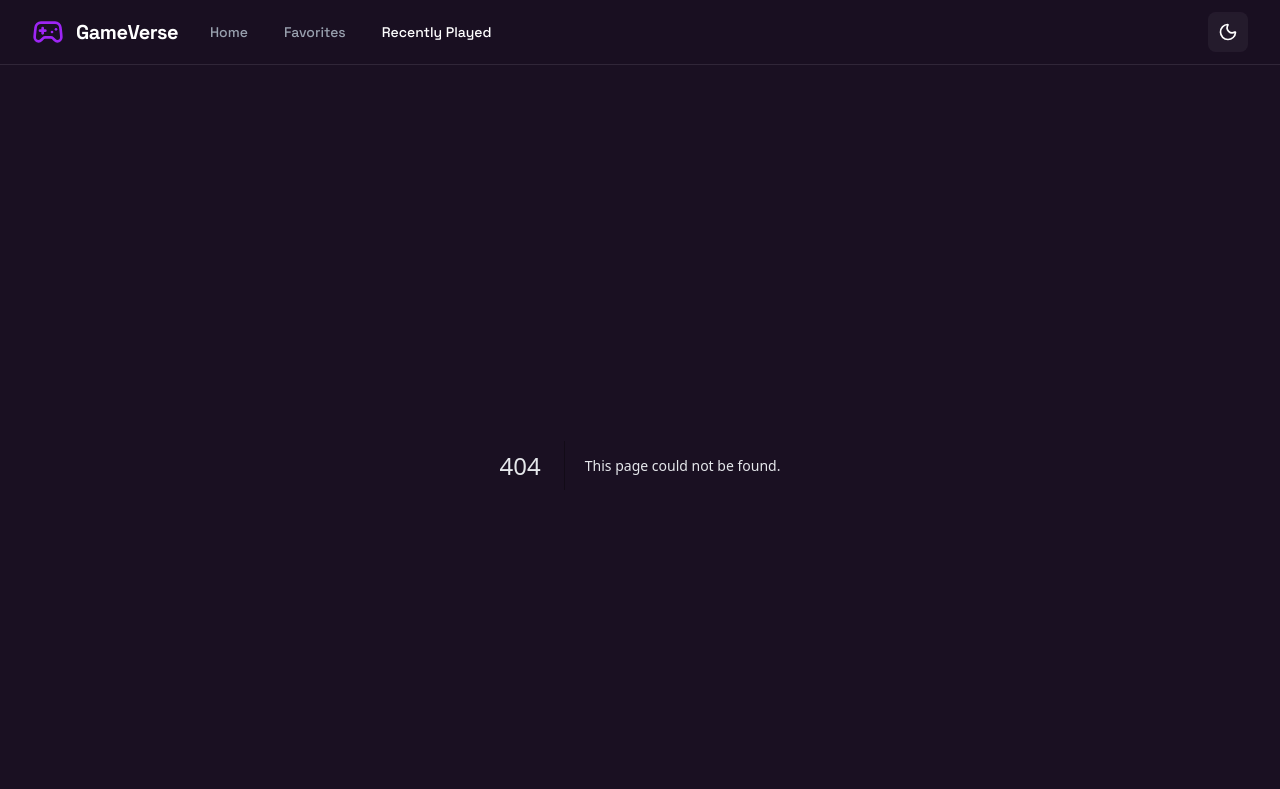
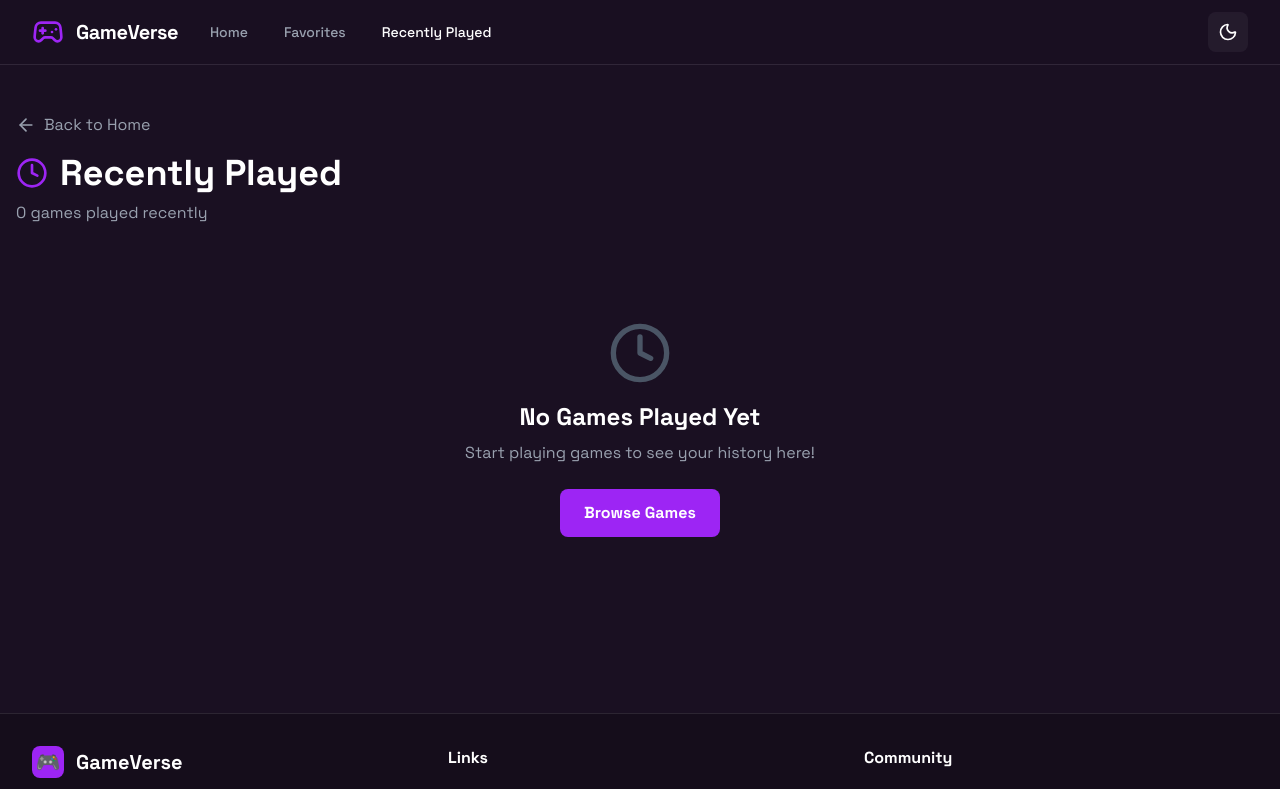
Before and after one commit to BasmalaAyman4/Surge-Task, a Next.js app: page /recently-played in a window 1280 px wide. Before the commit this address had no page. Shown: the top 789 px of the page. Built offline with nearby package versions, Linux system fonts and the light colour scheme.

Commit message:
add recently played page with game history , add back navigation to home page , integrate with zustand recently played state

```diff
--- /dev/null
+++ b/app/recently-played/page.tsx
@@ -0,0 +1,68 @@
+'use client';
+
+import { GameCard } from '@/components/GameCard';
+import { GAMES } from '@/lib/games';
+import { useGameStore } from '@/stores/gameStore';
+import Link from 'next/link';
+import { Clock, ArrowLeft } from 'lucide-react';
+import { useMemo } from 'react';
+
+export default function RecentlyPlayedPage() {
+    const { recentlyPlayed } = useGameStore();
+
+    const recentGames = useMemo(
+        () => GAMES.filter((game) => recentlyPlayed.includes(game.id))
+            .sort((a, b) => recentlyPlayed.indexOf(a.id) - recentlyPlayed.indexOf(b.id)),
+        [recentlyPlayed]
+    );
+
+    return (
+        <div className="container mx-auto px-4 py-8 sm:py-12">
+            {/* Header */}
+            <div className="mb-8">
+                <Link
+                    href="/"
+                    className="inline-flex items-center gap-2 text-gray-600 dark:text-gray-400 hover:text-gray-900 dark:hover:text-white transition-colors mb-4"
+                >
+                    <ArrowLeft className="h-5 w-5" />
+                    <span>Back to Home</span>
+                </Link>
+
+                <div className="flex items-center gap-3 mb-2">
+                    <Clock className="h-8 w-8 text-[#9d25f4]" />
+                    <h1 className="text-4xl font-bold text-gray-900 dark:text-white">
+                        Recently Played
+                    </h1>
+                </div>
+                <p className="text-gray-600 dark:text-gray-400">
+                    {recentGames.length} {recentGames.length === 1 ? 'game' : 'games'} played recently
+                </p>
+            </div>
+
+            {/* Games Grid */}
+            {recentGames.length === 0 ? (
+                <div className="text-center py-16">
+                    <Clock className="h-16 w-16 text-gray-300 dark:text-gray-600 mx-auto mb-4" />
+                    <h2 className="text-2xl font-bold text-gray-900 dark:text-white mb-2">
+                        No Games Played Yet
+                    </h2>
+                    <p className="text-gray-600 dark:text-gray-400 mb-6">
+                        Start playing games to see your history here!
+                    </p>
+                    <Link
+                        href="/"
+                        className="inline-flex items-center justify-center px-6 py-3 bg-[#9d25f4] text-white rounded-lg font-semibold hover:bg-[#9d25f4]/80 transition-colors"
+                    >
+                        Browse Games
+                    </Link>
+                </div>
+            ) : (
+                <div className="grid grid-cols-2 gap-6 md:grid-cols-3 lg:grid-cols-4 xl:grid-cols-5">
+                    {recentGames.map((game) => (
+                        <GameCard key={game.id} game={game} variant="grid" />
+                    ))}
+                </div>
+            )}
+        </div>
+    );
+}
```
